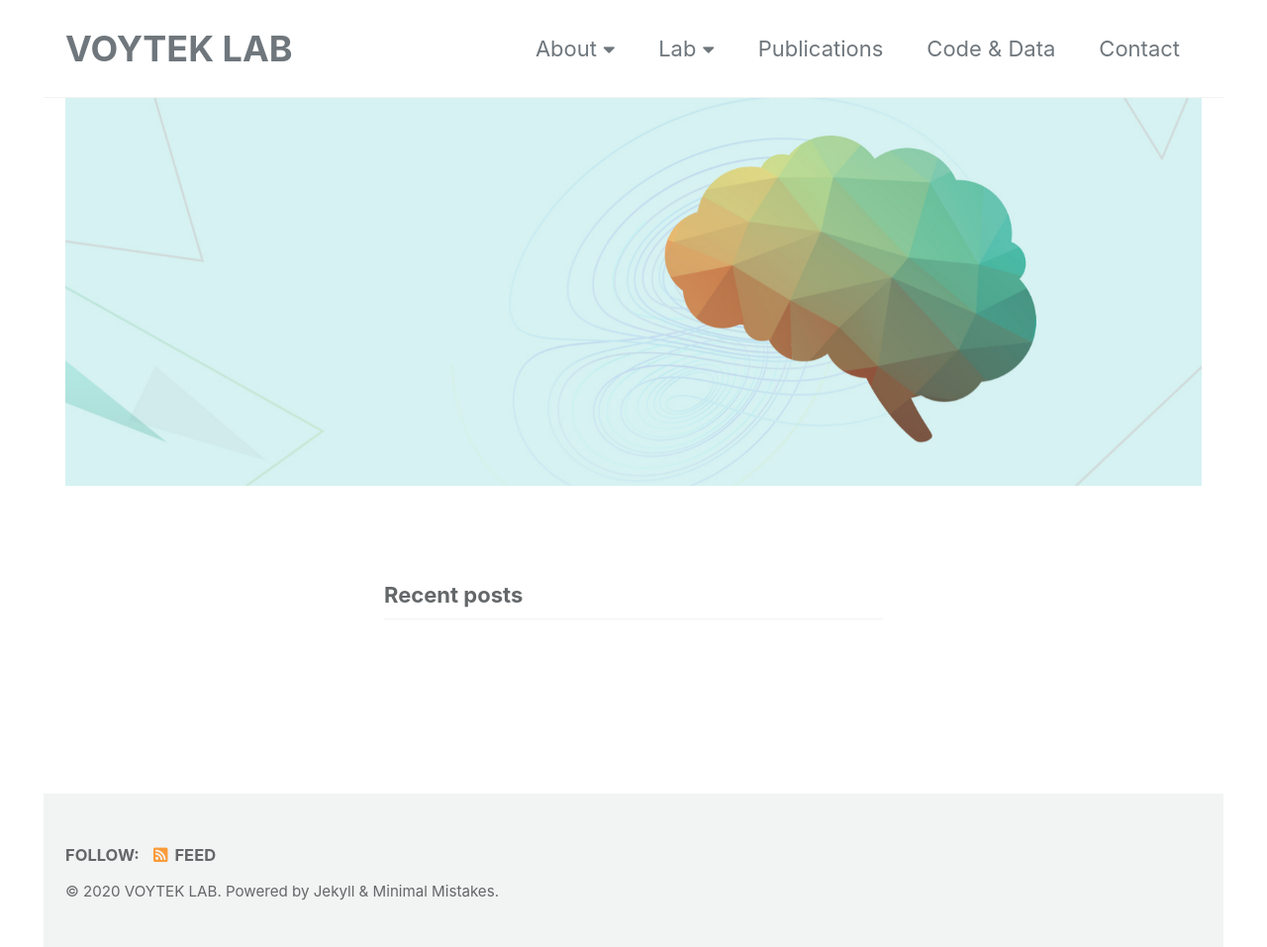
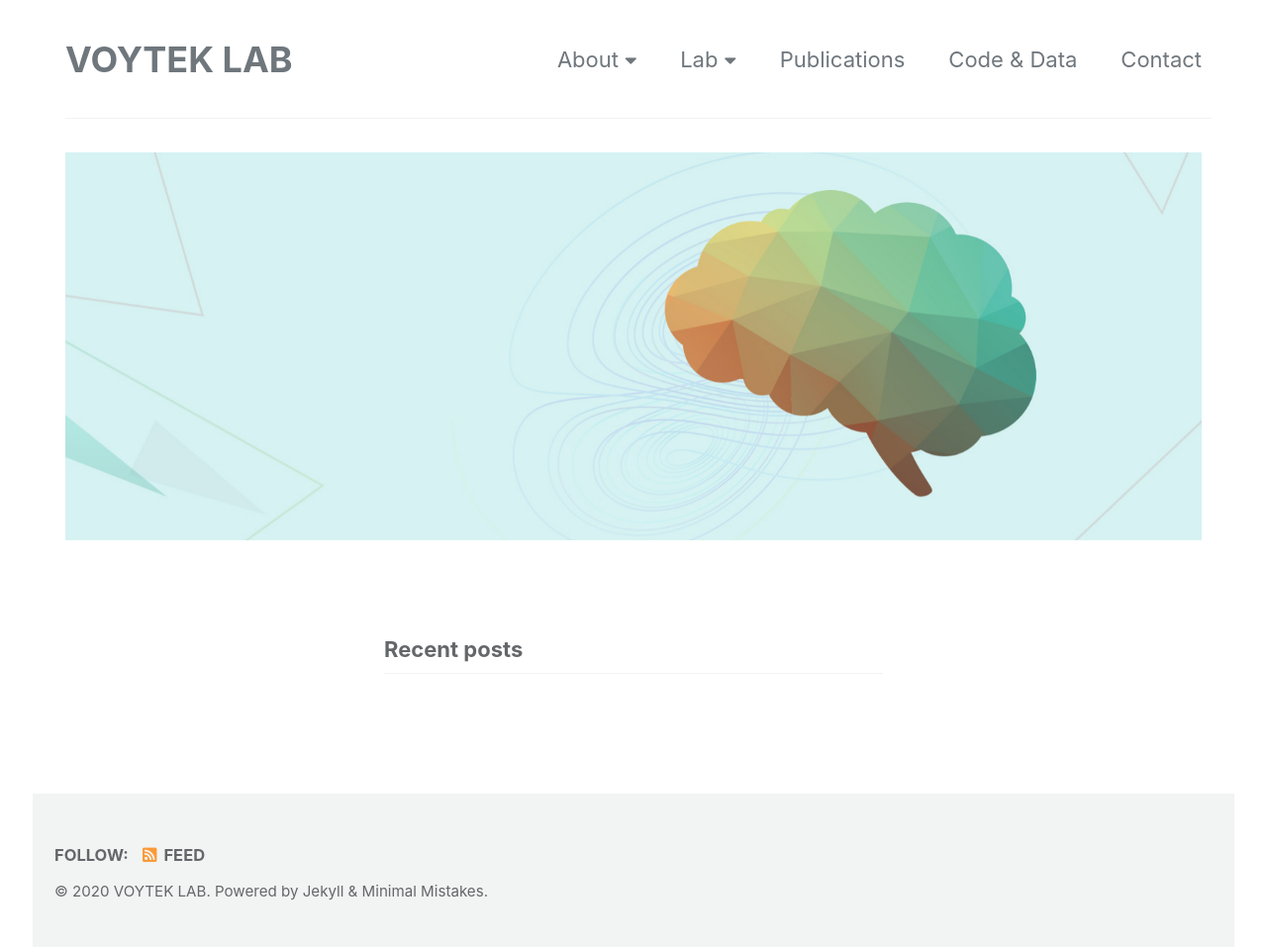
Before and after one commit to ryanhammonds/ryanhammonds.github.io, a Jekyll site: the page built from index.html, in a window 1280 px wide and 957 px high. Shown: the whole window at 99% size. Built offline with Jekyll 4.4.1, drawn with Linux system fonts in a browser that asks for light colours; cached includes are drawn as plain includes; the list of posts is cut into pages by our own code.

Commit message:
css modified

```diff
--- a/_sass/minimal-mistakes/_masthead.scss
+++ b/_sass/minimal-mistakes/_masthead.scss
@@ -3,8 +3,24 @@
    ========================================================================== */
 
 .masthead {
-  position: relative;
-  border-bottom: 1px solid $border-color;
+  position: fixed;
+  top: 0;
+  width: 100%;
+  margin-left: 1.5em;
+  margin-right: 5em;
+  padding-bottom: 1.5em;
+  padding-top: 1.5em;
+  padding-right: 5em;
+  background: white;
+  div:before {
+    content : "";
+    position: absolute;
+    left    : 0;
+    bottom  : 0;
+    height  : 1px;
+    width   : 90.5%;
+    border-bottom:1px solid $border-color;
+  }
   -webkit-animation: $intro-transition;
   animation: $intro-transition;
   -webkit-animation-delay: 0.15s;
@@ -13,13 +29,9 @@
 
   &__inner-wrap {
     @include clearfix;
-    margin-left: auto;
-    margin-right: auto;
-    padding: 1em;
-    max-width: 100%;
     display: -webkit-box;
     display: -ms-flexbox;
-    display: flex;
+    display: fixed;
     -webkit-box-pack: justify;
     -ms-flex-pack: justify;
     justify-content: space-between;
--- a/_sass/minimal-mistakes/_page.scss
+++ b/_sass/minimal-mistakes/_page.scss
@@ -23,8 +23,8 @@
   display: -webkit-box;
   display: -ms-flexbox;
   display: flex;
-  margin-left: 2em;
-  margin-right: 2em;
+  margin-left: 1.5em;
+  margin-right: 1.5em;
   min-height: 100vh;
   -webkit-box-orient: vertical;
   -webkit-box-direction: normal;
@@ -34,8 +34,9 @@
 
 .initial-content,
 .search-content {
-  margin-left: 1em;
-  margin-right: 1em;
+  margin-top: 7em;
+  margin-left: 1.5em;
+  margin-right: 1.5em;
   flex: 1 0 auto;
 }
 
```
